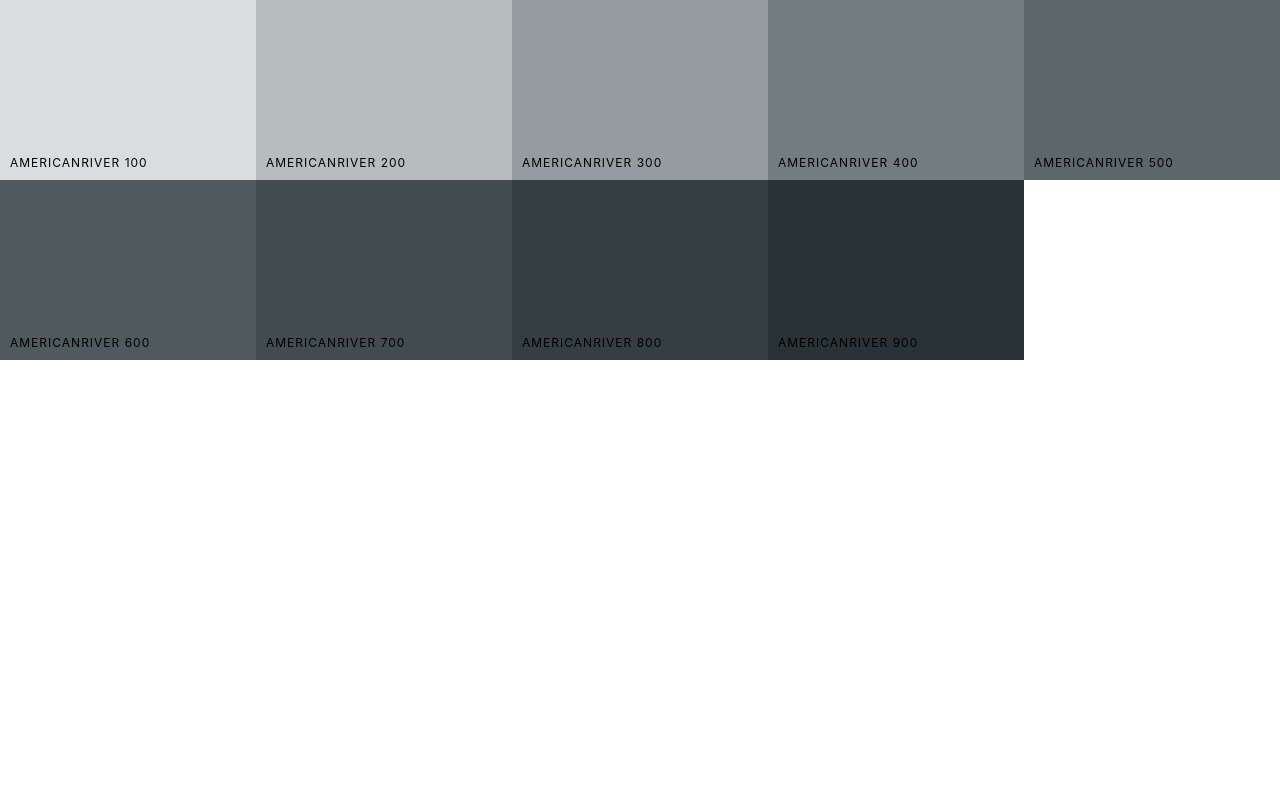
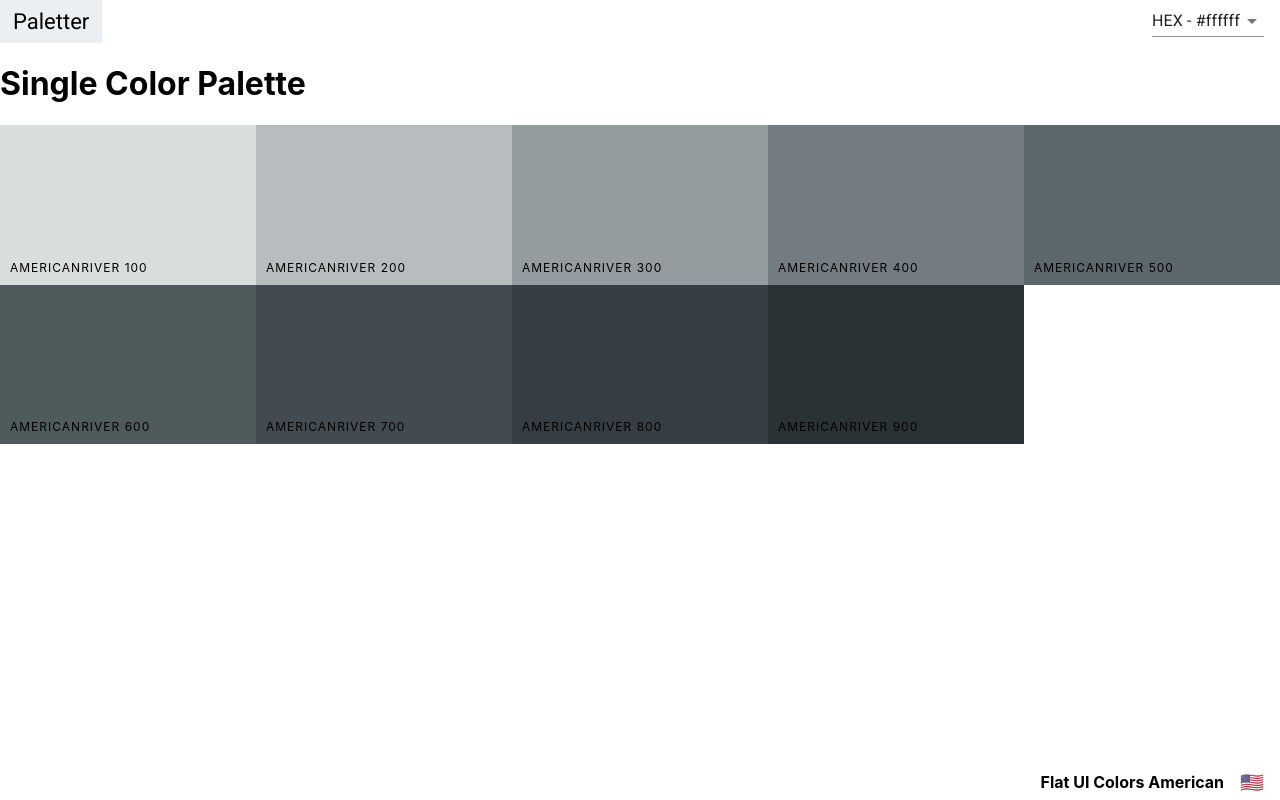
Before and after one commit to qbhatti/color-palette-app, a React (Create React App) app: page /palette/flat-ui-colors-american/americanriver in a window 1280 px wide. Built offline with nearby package versions, Linux system fonts and the light colour scheme; the HTML template or start-up script is replaced by a standard one.

Commit message:
Add Navbar and Footer to SingleColorPalette

```diff
--- a/src/ColorBox.css
+++ b/src/ColorBox.css
@@ -1,4 +1,4 @@
-.ColorBox{
+.ColorBox {
   width: 20%;
   height: 25%;
   margin: 0;
@@ -7,7 +7,7 @@
   cursor: pointer;
   margin-bottom: -4px;
 }
-.ColorBox-copy-btn{
+.ColorBox-copy-btn {
   width: 100px;
   height: 30px;
   position: absolute;
@@ -28,25 +28,24 @@
   cursor: pointer;
 }
 
-.ColorBox:hover .ColorBox-copy-btn{
+.ColorBox:hover .ColorBox-copy-btn {
   opacity: 1;
   transition: 0.5s;
 }
 
-
-.ColorBox-box-content{
+.ColorBox-box-content {
   position: absolute;
   width: 100%;
   left: 0px;
   bottom: 0px;
-    box-sizing:border-box;
+  box-sizing: border-box;
   padding: 10px;
   color: black;
   letter-spacing: 1px;
   text-transform: uppercase;
   font-size: 12px;
 }
-.ColorBox-more{
+.ColorBox-more {
   background-color: rgba(255, 255, 255, 0.3);
   position: absolute;
   border: none;
@@ -61,23 +60,23 @@
   text-transform: uppercase;
 }
 
-.ColorBox-copy-overlay{
+.ColorBox-copy-overlay {
   opacity: 0;
-    z-index: 0;
+  z-index: -2;
   width: 100%;
   height: 100%;
   transition: transform 0.6s ease-in-out;
   transform: scale(0.1);
 }
 
-.ColorBox-copy-overlay.show{
+.ColorBox-copy-overlay.show {
   opacity: 1;
   z-index: 10;
   transform: scale(50);
   position: absolute;
 }
 
-.ColorBox-copy-msg{
+.ColorBox-copy-msg {
   position: fixed;
   left: 0;
   right: 0;
@@ -91,9 +90,10 @@
   transform: scale(0.1);
   opacity: 0;
   color: white;
+  z-index: -2;
 }
 
-.ColorBox-copy-msg.show{
+.ColorBox-copy-msg.show {
   opacity: 1;
   transform: scale(1);
   z-index: 25;
@@ -101,7 +101,7 @@
   transition-delay: 0.3s;
 }
 
-.ColorBox-copy-msg h1{
+.ColorBox-copy-msg h1 {
   font-weight: 100;
   text-shadow: 1px 2px black;
   background: rgba(255, 255, 255, 0.2);
@@ -112,7 +112,7 @@
   padding: 1rem;
 }
 
-.ColorBox-copy-msg p{
+.ColorBox-copy-msg p {
   font-size: 2rem;
   font-weight: 100;
   opacity: 0.6;
--- a/src/ColorBox.js
+++ b/src/ColorBox.js
@@ -20,7 +20,7 @@ class ColorBox extends Component {
   }
 
   render() {
-    const { name, background, moreUrl } = this.props;
+    const { name, background, moreUrl, showMoreUrl } = this.props;
     const { copied } = this.state;
 
     return (
@@ -42,7 +42,7 @@ class ColorBox extends Component {
             </div>
             <button className="ColorBox-copy-btn">Copy</button>
           </div>
-          {moreUrl && (
+          {showMoreUrl && (
             <Link to={moreUrl} onClick={e => e.stopPropagation()}>
               <span className="ColorBox-more">More</span>
             </Link>
--- a/src/Navbar.css
+++ b/src/Navbar.css
@@ -1,11 +1,11 @@
-.Navbar{
+.Navbar {
   display: flex;
   align-items: center;
   justify-content: flex-start;
   height: 6vh;
 }
 
-.Navbar-logo{
+.Navbar-logo {
   margin-right: 15px;
   padding: 0 13px;
   box-sizing: border-box;
@@ -17,35 +17,33 @@
   align-items: center;
 }
 
-.Navbar-logo a{
+.Navbar-logo a {
   text-decoration: none;
   color: black;
 }
 
-.Navbar-slider-continer{
+.Navbar-slider-container {
   display: inline-block;
 }
 
-.Navbar-slider{
+.Navbar-slider {
   width: 350px;
   margin: 0 10px;
   display: inline-block;
 }
 
-
-
-.rc-slider-track{
+.rc-slider-track {
   background-color: transparent;
 }
 
-.rc-slider-rail{
+.rc-slider-rail {
   height: 8px;
 }
 
 .rc-slider-handle,
 .rc-slider-handle:active,
 .rc-slider-handle:focus,
-.rc-slider-handle:hover{
+.rc-slider-handle:hover {
   background-color: green;
   outline: none;
   border: 2px solid green;
@@ -55,7 +53,7 @@
   margin-top: -3px;
 }
 
-.Navbar-select-continer{
+.Navbar-select-container {
   margin-left: auto;
   margin-right: 1rem;
 }
--- a/src/Navbar.js
+++ b/src/Navbar.js
@@ -1,13 +1,13 @@
-import React, { Component } from 'react';
-import Slider from 'rc-slider';
-import Select from '@material-ui/core/Select';
-import MenuItem from '@material-ui/core/MenuItem';
-import CloseIcon from '@material-ui/icons/Close';
-import IconButton from '@material-ui/core/IconButton';
-import Snackbar from '@material-ui/core/Snackbar';
-import { NavLink } from 'react-router-dom';
-import 'rc-slider/assets/index.css';
-import './Navbar.css';
+import React, { Component } from "react";
+import Slider from "rc-slider";
+import Select from "@material-ui/core/Select";
+import MenuItem from "@material-ui/core/MenuItem";
+import CloseIcon from "@material-ui/icons/Close";
+import IconButton from "@material-ui/core/IconButton";
+import Snackbar from "@material-ui/core/Snackbar";
+import { NavLink } from "react-router-dom";
+import "rc-slider/assets/index.css";
+import "./Navbar.css";
 
 export default class Navbar extends Component {
   constructor(props) {
@@ -15,7 +15,7 @@ export default class Navbar extends Component {
     this.state = {
       format: "hex",
       open: false
-        }
+    };
     this.handleFormatChange = this.handleFormatChange.bind(this);
     this.closeSnackbar = this.closeSnackbar.bind(this);
   }
@@ -30,7 +30,7 @@ export default class Navbar extends Component {
   }
 
   render() {
-        const { level, changeLevel } = this.props;
+    const { level, changeLevel, showSlider } = this.props;
     const { format, open } = this.state;
 
     return (
@@ -38,14 +38,22 @@ export default class Navbar extends Component {
         <div className="Navbar-logo">
           <NavLink to="/">Paletter</NavLink>
         </div>
-                <div className="Navbar-slider-continer">
+        {showSlider && (
+          <div className="Navbar-slider-container">
             <span>Level: {level}</span>
             <div className="Navbar-slider">
-                        <Slider defaultValue={level} min={100} max={900} step={100} onAfterChange={changeLevel} />
+              <Slider
+                defaultValue={level}
+                min={100}
+                max={900}
+                step={100}
+                onAfterChange={changeLevel}
+              />
             </div>
           </div>
-                <div className="Navbar-select-continer">
+        )}
 
+        <div className="Navbar-select-container">
           <Select value={format} onChange={this.handleFormatChange}>
             <MenuItem value="hex">HEX - #ffffff</MenuItem>
             <MenuItem value="rgb">RGB - rgb(255,255,255)</MenuItem>
@@ -53,22 +61,31 @@ export default class Navbar extends Component {
           </Select>
         </div>
         <Snackbar
-                    anchorOrigin={{ vertical: 'bottom', horizontal: 'left' }}
+          anchorOrigin={{ vertical: "bottom", horizontal: "left" }}
           open={open}
           autoHideDuration={3000}
           onClose={this.closeSnackbar}
-                    message={<span id="message-id">Format Changed To "{format.toUpperCase()}" </span>}
+          message={
+            <span id="message-id">
+              Format Changed To "{format.toUpperCase()}"{" "}
+            </span>
+          }
           ContentProps={{
             "aria-describedby": "message-id"
           }}
           action={[
-                        <IconButton size="small" aria-label="close" key="close" color="inherit" onClick={this.closeSnackbar}>
+            <IconButton
+              size="small"
+              aria-label="close"
+              key="close"
+              color="inherit"
+              onClick={this.closeSnackbar}
+            >
               <CloseIcon fontSize="small" />
             </IconButton>
           ]}
         />
-
       </header>
-        )
+    );
   }
 }
--- a/src/Palette.js
+++ b/src/Palette.js
@@ -1,6 +1,7 @@
 import React, { Component } from "react";
 import ColorBox from "./ColorBox";
 import Navbar from "./Navbar";
+import PaletteFooter from "./PaletteFooter";
 import "./Palette.css";
 
 class Palette extends Component {
@@ -33,6 +34,7 @@ class Palette extends Component {
         name={color.name}
         key={color.id}
         moreUrl={`/palette/${id}/${color.id}`}
+        showMoreUrl={true}
       />
     ));
 
@@ -42,14 +44,12 @@ class Palette extends Component {
           level={level}
           changeLevel={this.changeLevel}
           changeFormat={this.changeFormat}
+          showSlider={true}
         />
 
         <div className="Palette-colors">{colorBoxes}</div>
 
-        <footer className="Palette-footer">
-          {paletteName}
-          <span className="Palette-emoji">{emoji}</span>
-        </footer>
+        <PaletteFooter paletteName={paletteName} emoji={emoji} />
       </div>
     );
   }
--- /dev/null
+++ b/src/PaletteFooter.js
@@ -0,0 +1,13 @@
+import React from "react";
+
+function PaletteFooter(props) {
+  const { emoji, paletteName } = props;
+  return (
+    <footer className="Palette-footer">
+      {paletteName}
+      <span className="Palette-emoji">{emoji}</span>
+    </footer>
+  );
+}
+
+export default PaletteFooter;
--- a/src/SingleColorPalette.js
+++ b/src/SingleColorPalette.js
@@ -1,11 +1,19 @@
 import React, { Component } from "react";
 import ColorBox from "./ColorBox";
+import Navbar from "./Navbar";
+import PaletteFooter from "./PaletteFooter";
 
 export default class SingleColorPalette extends Component {
   constructor(props) {
     super(props);
+
     this._shades = this.gatherShades(this.props.palette, this.props.colorId);
-    console.log(this._shades);
+
+    this.state = {
+      format: "hex"
+    };
+
+    this.changeFormat = this.changeFormat.bind(this);
   }
 
   gatherShades(palette, colorId) {
@@ -21,18 +29,28 @@ export default class SingleColorPalette extends Component {
     return shades.slice(1);
   }
 
+  changeFormat(format) {
+    this.setState({ format: format });
+  }
+
   render() {
+    const { paletteName, emoji } = this.props.palette;
     const colorBoxes = this._shades.map(shade => (
       <ColorBox
         name={shade.name}
-        background={shade.hex}
+        background={shade[this.state.format]}
         key={shade.name}
-        moreUrl={null}
+        showMoreUrl={false}
       />
     ));
+
     return (
       <div className="Palette">
+        <Navbar showSlider={false} changeFormat={this.changeFormat} />
+        <h1>Single Color Palette</h1>
         <div className="Palette-colors">{colorBoxes}</div>
+
+        <PaletteFooter paletteName={paletteName} emoji={emoji} />
       </div>
     );
   }
```
Lines whose indentation alone changed are shown as unchanged.
